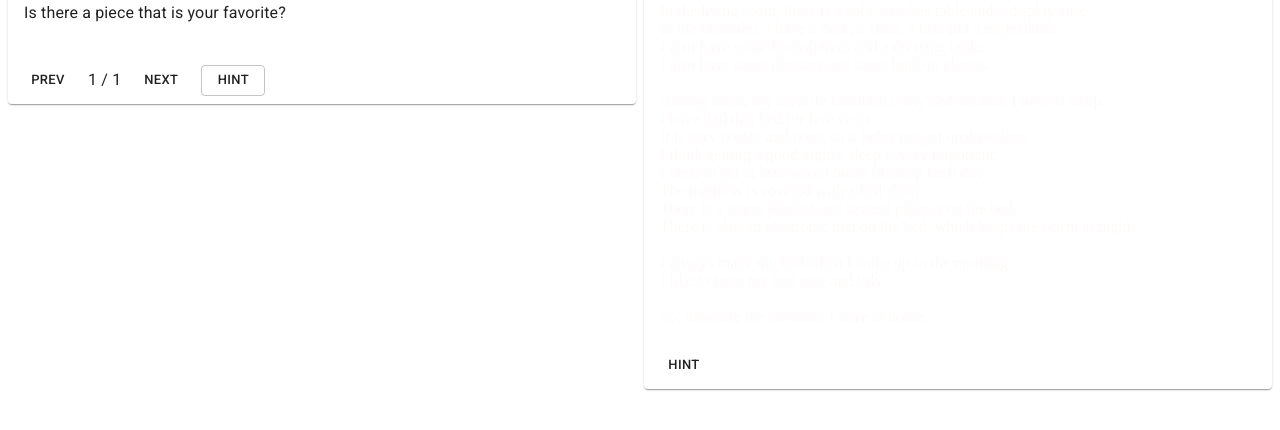
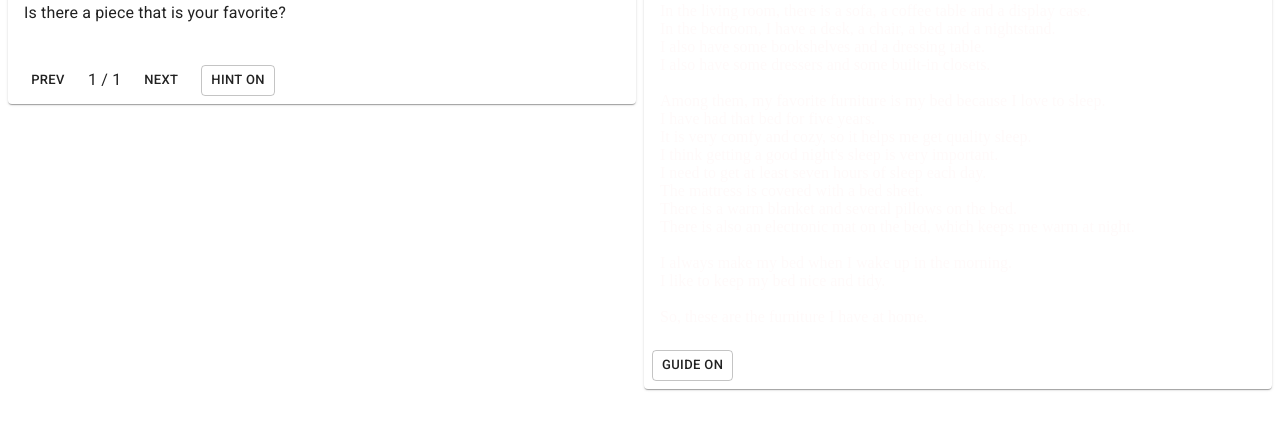
Before and after one commit to mechurak/typing-practice-web, a React (Create React App) app: page /practice in a window 1280 px wide. Shown: the part 148-578 px from the top of the page. Built offline with nearby package versions, Linux system fonts and the light colour scheme.

Commit message:
Add guideEnabled prop to Typing and Character

```diff
--- a/src/components/Character.js
+++ b/src/components/Character.js
@@ -1,6 +1,6 @@
 import React from 'react';
 
-export default function Character({ c, index, cursor, input }) {
+export default function Character({ c, index, cursor, input, guideEnabled }) {
   const waitStyle = {
     color: "silver",
     borderBottom: "3px solid blue",
@@ -9,7 +9,9 @@ export default function Character({ c, index, cursor, input }) {
     color: "red",
     borderBottom: "3px solid red",
   }
-  const todoStyle = {
+  const todoStyle = guideEnabled ? {
+    color: "silver"
+  } : {
     color: "snow"
   }
   const doneStyle = {
--- a/src/components/Typing.js
+++ b/src/components/Typing.js
@@ -1,7 +1,7 @@
 import React, { useState } from 'react';
 import Character from './Character';
 
-export default function Typing({ leftStr }) {
+export default function Typing({ leftStr, guideEnabled }) {
   const strArray = [...leftStr];
   const [curIndex, setCurIndex] = useState(0);
   const [input, setInput] = useState("");
@@ -32,7 +32,7 @@ export default function Typing({ leftStr }) {
     <div tabIndex={0} onKeyUp={handleTyping}>
       {
         strArray.map((c, i) => {
-          return <Character key={i} c={c} index={i} cursor={curIndex} input={input} />
+          return <Character key={i} c={c} index={i} cursor={curIndex} input={input} guideEnabled={guideEnabled} />
         })
       }
     </div>
--- a/src/components/ui/Practice.js
+++ b/src/components/ui/Practice.js
@@ -80,6 +80,7 @@ export default function Practice() {
 
   const [curIndex, setCurIndex] = useState(0);
   const [hintEnabled, setHintEnabled] = useState(false);
+  const [guideEnabled, setGuideEnabled] = useState(false);
 
   const handleNext = () => {
     let newIndex = curIndex + 1;
@@ -100,6 +101,10 @@ export default function Practice() {
   const handleHint = () => {
     setHintEnabled(~hintEnabled);
   };
+
+  const handleGuide = () => {
+    setGuideEnabled(~guideEnabled);
+  }
 
   return (
     <div className={classes.root}>
@@ -174,7 +179,7 @@ export default function Practice() {
                 color={hintEnabled ? "primary" : "default"}
                 onClick={handleHint}
               >
-                Hint
+                {hintEnabled ? "Hint off" : "Hint on"}
               </Button>
             </CardActions>
           </Card>
@@ -189,10 +194,17 @@ export default function Practice() {
               >
                 {answers[curIndex]["id"]}
               </Typography>
-              <Typing leftStr={answers[curIndex]["answer"]} />
+              <Typing leftStr={answers[curIndex]["answer"]} guideEnabled={guideEnabled} />
             </CardContent>
             <CardActions>
-              <Button size="small">Hint</Button>
+              <Button
+                size="small"
+                variant="outlined"
+                color={guideEnabled ? "primary" : "default"}
+                onClick={handleGuide}
+              >
+                {guideEnabled ? "Guide off" : "Guide on"}
+              </Button>
             </CardActions>
           </Card>
         </Grid>
```
